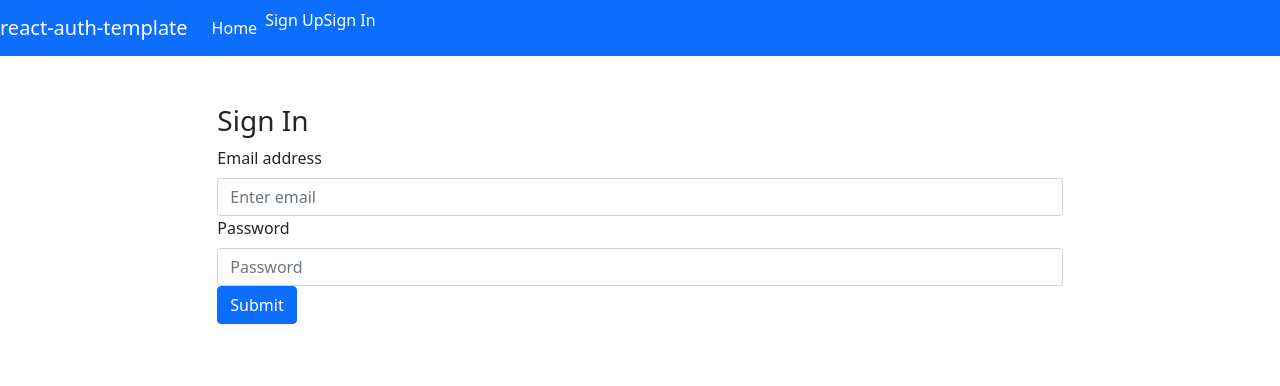
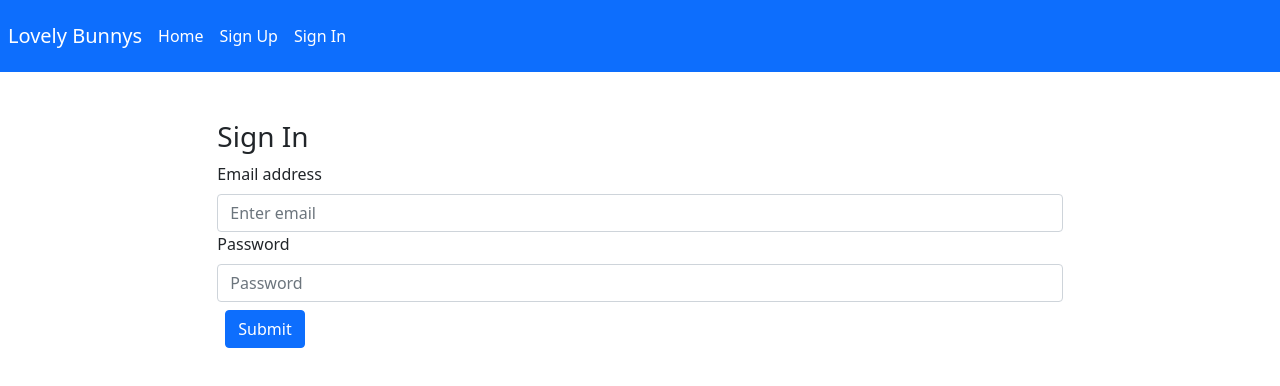
Before and after one commit to ItsAlbi007/lovelybunnysClient, a React (Create React App) app: page /sign-in in a window 1280 px wide. Shown: the top 386 px of the page. Built offline with nearby package versions, Linux system fonts and the light colour scheme.

Commit message:
fixing a few button layouts

```diff
--- a/src/components/auth/ChangePassword.js
+++ b/src/components/auth/ChangePassword.js
@@ -79,7 +79,7 @@
                             onChange={e => setNewPassword(e.target.value)}
                         />
                     </Form.Group>
-                    <Button variant='primary' type='submit'>
+                    <Button className='m-2' variant='primary' type='submit'>
                         Submit
                     </Button>
                 </Form>
--- a/src/components/auth/SignIn.js
+++ b/src/components/auth/SignIn.js
@@ -8,27 +8,14 @@
 import Button from 'react-bootstrap/Button'
 
 const SignIn = (props) => {
-	// constructor(props) {
-	// 	super(props)
-
-	// 	this.state = {
-	// 		email: '',
-	// 		password: '',
-	// 	}
-	// }
     const [email, setEmail] = useState('')
     const [password, setPassword] = useState('')
 
     const navigate = useNavigate()
-
-	// handleChange = (event) =>
-	// 	this.setState({
-	// 		[event.target.name]: event.target.value,
-	// 	})
-
 	const onSignIn = (event) => {
 		event.preventDefault()
         console.log('the props', props)
+
 		const { msgAlert, setUser } = props
 
         const credentials = {email, password}
@@ -81,7 +68,7 @@
                             onChange={e => setPassword(e.target.value)}
                         />
                     </Form.Group>
-                    <Button variant='primary' type='submit'>
+                    <Button className='m-2' variant='primary' type='submit'>
                         Submit
                     </Button>
                 </Form>
--- a/src/components/auth/SignOut.js
+++ b/src/components/auth/SignOut.js
@@ -34,8 +34,8 @@
                 <div className='col-sm-10 col-md-8 mx-auto mt-5'>
                     <h2>Are you sure you want to sign out?</h2>
                     <small>We hate to see you go...</small><br/>
-                    <ButtonGroup>
-                        <Button variant='danger' onClick={onSignOut}>
+                    <ButtonGroup className='m-2'>
+                        <Button  variant='danger' onClick={onSignOut}>
                             Sign Out
                         </Button>
                         <Button variant='warning' onClick={onCancel}>
--- a/src/components/auth/SignUp.js
+++ b/src/components/auth/SignUp.js
@@ -93,7 +93,7 @@
                             onChange={e => setPasswordConfirmation(e.target.value)}
                         />
                     </Form.Group>
-                    <Button variant='primary' type='submit'>
+                    <Button className='m-2' variant='primary' type='submit'>
                         Submit
                     </Button>
                 </Form>
--- a/src/components/shared/Header.js
+++ b/src/components/shared/Header.js
@@ -8,12 +8,12 @@
 }
 const authenticatedOptions = (
 	<>
-		<Nav.Item>
+			<Nav.Item className='m-2'>
 				<Link to='change-password' style={linkStyle}>
 				Change Password
 				</Link>
 			</Nav.Item>
-		<Nav.Item>
+			<Nav.Item className='m-2'>
 				<Link to='sign-out' style={linkStyle}>
 				Sign Out
 				</Link>
@@ -23,10 +23,10 @@
 
 const unauthenticatedOptions = (
 	<>
-        <Nav.Item>
+        <Nav.Item className='m-2'>
 		    	<Link to='sign-up' style={linkStyle}>Sign Up</Link>
         </Nav.Item>
-        <Nav.Item>
+        <Nav.Item className='m-2'>
 		    	<Link to='sign-in' style={linkStyle}>Sign In</Link>
         </Nav.Item>
 	</>
@@ -34,19 +34,19 @@
 
 const alwaysOptions = (
 	<>
-		<Nav.Link>
+		<Nav.Item className='m-2'>
 			<Link to='/' style={linkStyle}>
 				Home
 			</Link>
-		</Nav.Link>
+		</Nav.Item>
 	</>
 )
 
 const Header = ({ user }) => (
 	<Navbar bg='primary' variant='dark' expand='md'>
-		<Navbar.Brand>
+		<Navbar.Brand className='m-2'>
             <Link to='/' style={linkStyle}>
-                react-auth-template
+                Lovely Bunnys
             </Link>
         </Navbar.Brand>
 		<Navbar.Toggle aria-controls='basic-navbar-nav' />
```
Also changed, not shown: src/App.js (indentation only). Lines whose indentation alone changed are shown as unchanged.
